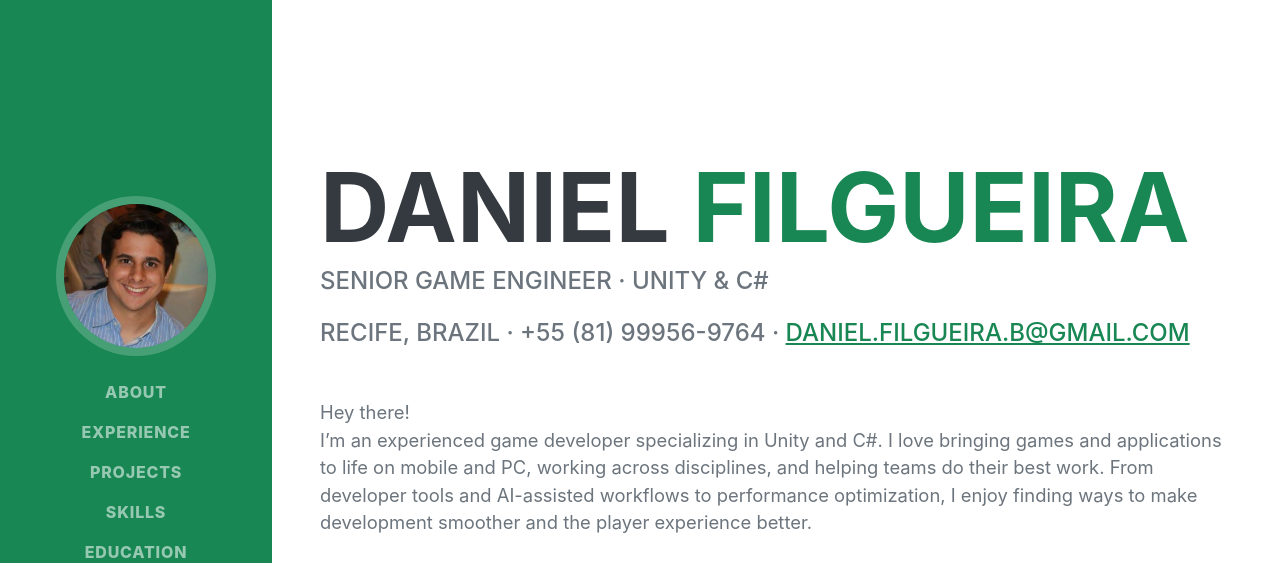
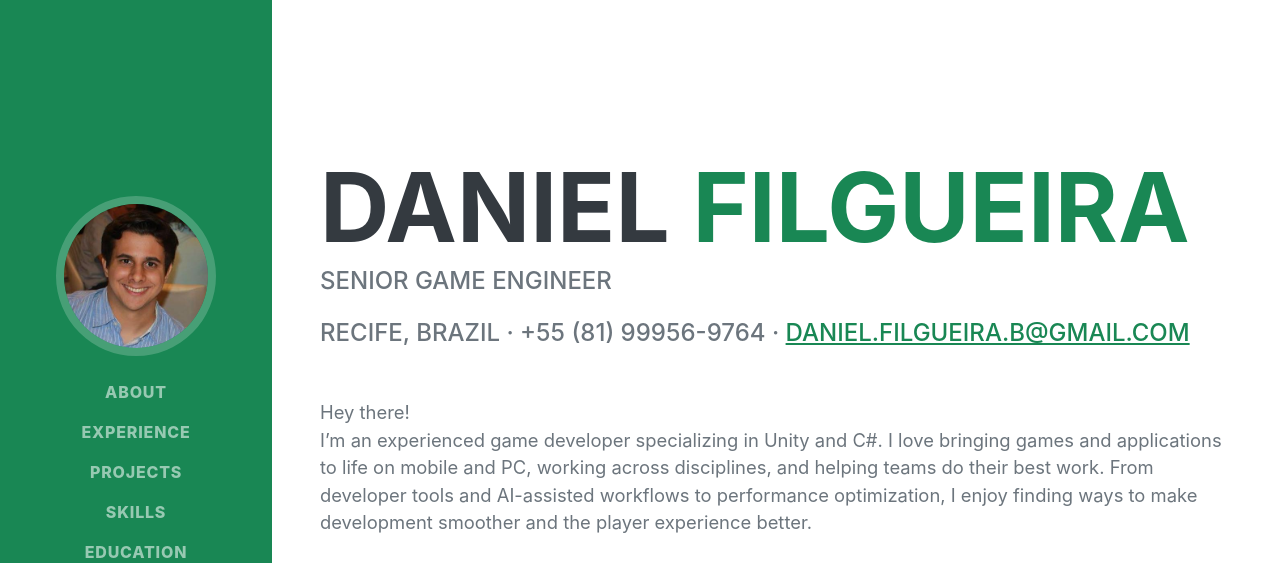
Before and after one commit to Danielfib/Danielfib.github.io, a website: page index.html in a window 1280 px wide. Shown: the top 563 px of the page. Drawn offline with nearby package versions, Linux system fonts and the light colour scheme; a web font is replaced by a local one.

Commit message:
fixing redundant unity and c# subtitle

```diff
--- a/index.html
+++ b/index.html
@@ -43,7 +43,7 @@
                         Daniel
                         <span class="text-primary">Filgueira</span>
                     </h1>
-                    <p class="subheading mt-2 mb-3">Senior Game Engineer · Unity &amp; C#</p>
+                    <p class="subheading mt-2 mb-3">Senior Game Engineer</p>
                     <div class="subheading mb-5">
                         Recife, Brazil · +55 (81) 99956-9764 ·
                         <a href="mailto:daniel.filgueira.b@gmail.com">daniel.filgueira.b@gmail.com</a>
```
